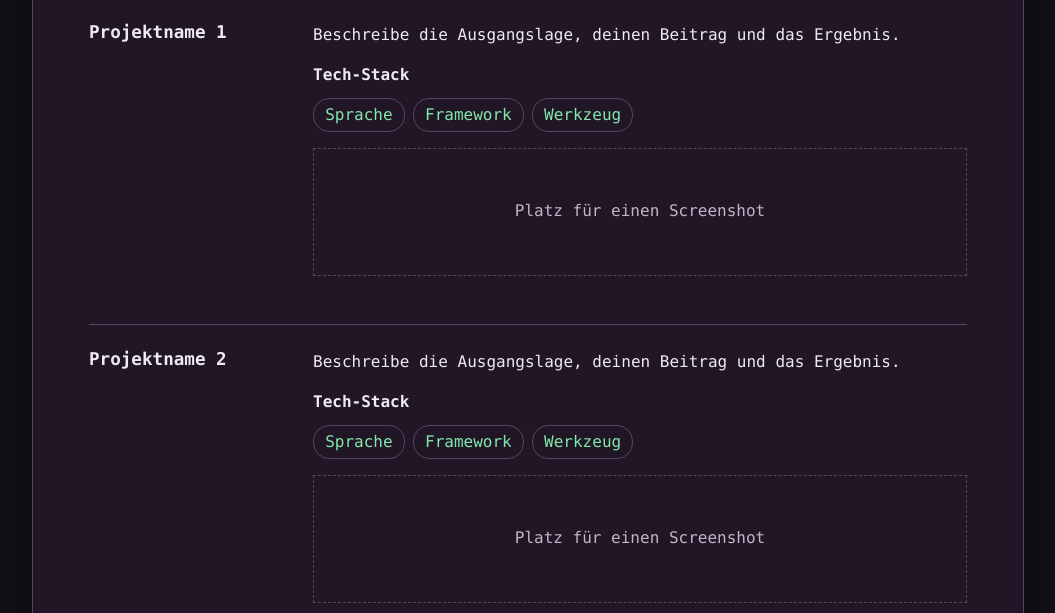
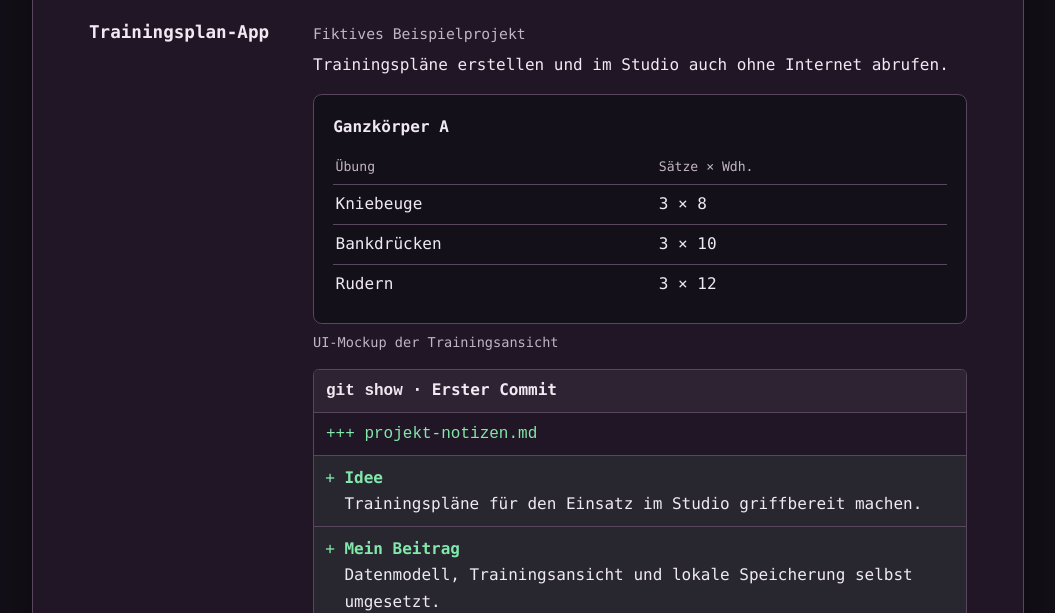
Before and after one commit to Pauluaul/Pauluaul.github.io, a plain HTML site: page projekte.html in a window 1280 px wide. Shown: the part 339-952 px from the top of the page, without its empty margins (112-1167 px from the left). Drawn offline with Linux system fonts and the light colour scheme.

Commit message:
Add files via upload

```diff
--- a/projekte.html
+++ b/projekte.html
@@ -24,20 +24,42 @@
 
       <div class="project-gallery">
         <section aria-labelledby="projekt-1">
-          <h2 id="projekt-1">Projektname 1</h2>
+          <h2 id="projekt-1">Trainingsplan-App</h2>
           <div>
-            <p>Beschreibe die Ausgangslage, deinen Beitrag und das Ergebnis.</p>
+            <p class="details">Fiktives Beispielprojekt</p>
+            <p class="description">Trainingspläne erstellen und im Studio auch ohne Internet abrufen.</p>
+
+            <figure class="training-preview">
+              <div class="training-screen">
+                <h3>Ganzkörper A</h3>
+                <table>
+                  <thead><tr><th scope="col">Übung</th><th scope="col">Sätze × Wdh.</th></tr></thead>
+                  <tbody>
+                    <tr><td>Kniebeuge</td><td>3 × 8</td></tr>
+                    <tr><td>Bankdrücken</td><td>3 × 10</td></tr>
+                    <tr><td>Rudern</td><td>3 × 12</td></tr>
+                  </tbody>
+                </table>
+              </div>
+              <figcaption>UI-Mockup der Trainingsansicht</figcaption>
+            </figure>
+
+            <div class="project-commit">
+              <h3><code>git show</code> · Erster Commit</h3>
+              <p class="diff-file"><code>+++ projekt-notizen.md</code></p>
+              <dl class="diff-lines">
+                <div><dt>Idee</dt><dd>Trainingspläne für den Einsatz im Studio griffbereit machen.</dd></div>
+                <div><dt>Mein Beitrag</dt><dd>Datenmodell, Trainingsansicht und lokale Speicherung selbst umgesetzt.</dd></div>
+                <div><dt>Entscheidung</dt><dd>Die App speichert Pläne auf dem Gerät, damit sie auch bei schlechtem Empfang verfügbar sind.</dd></div>
+              </dl>
+            </div>
+
             <h3 class="project-link">Tech-Stack</h3>
             <ul class="skills">
-              <li>Sprache</li>
-              <li>Framework</li>
-              <li>Werkzeug</li>
+              <li>TypeScript</li>
+              <li>React</li>
+              <li>IndexedDB</li>
             </ul>
-            <!-- Lege screenshot-1.png neben diese HTML-Datei und ersetze dann den Platzhalter durch
-                 <img src="screenshot-1.png" alt="Beschreibe, was im Screenshot zu sehen ist"> -->
-            <figure class="project-image">
-              <figcaption>Platz für einen Screenshot</figcaption>
-            </figure>
           </div>
         </section>
         <section aria-labelledby="projekt-2">
--- a/style.css
+++ b/style.css
@@ -340,3 +340,44 @@ article + article { margin-top: 1.25rem; }
 .project-image img { display: block; max-width: 100%; height: auto; }
 
 .project-link { display: inline-block; margin-top: .85rem; }
+
+.training-preview { margin: 1rem 0; }
+
+.training-screen {
+  padding: clamp(.75rem, 3vw, 1.2rem);
+  border: 1px solid var(--line);
+  border-radius: .55rem;
+  background: var(--background);
+}
+
+.training-screen table { width: 100%; margin-top: .55rem; border-collapse: collapse; }
+.training-screen th, .training-screen td { padding: .4rem .15rem; text-align: left; }
+.training-screen th { color: var(--muted); font-size: .82rem; font-weight: 500; }
+.training-screen td { border-top: 1px solid var(--line); }
+.training-preview figcaption { margin-top: .4rem; color: var(--muted); font-size: .85rem; }
+
+.project-commit {
+  border: 1px solid var(--line);
+  border-radius: .35rem;
+  overflow: hidden;
+}
+
+.project-commit h3, .diff-file { padding: .45rem .75rem; }
+.project-commit h3 { background: var(--bar); }
+.diff-file { color: var(--accent); border-block: 1px solid var(--line); }
+.diff-lines { margin: 0; }
+
+.diff-lines > div {
+  position: relative;
+  padding: .55rem .7rem .55rem 1.9rem;
+  background: color-mix(in srgb, var(--accent) 8%, var(--paper));
+}
+
+.diff-lines > div + div { border-top: 1px solid var(--line); }
+.diff-lines > div::before { content: "+" / ""; position: absolute; left: .7rem; color: var(--accent); }
+.diff-lines dt { color: var(--accent); font-weight: 650; }
+.diff-lines dd { margin: 0; }
+
+@media print {
+  .training-screen, .project-commit h3, .diff-lines > div { background: white; }
+}
```
Also changed, not shown: index.html (+2 -2 lines).
